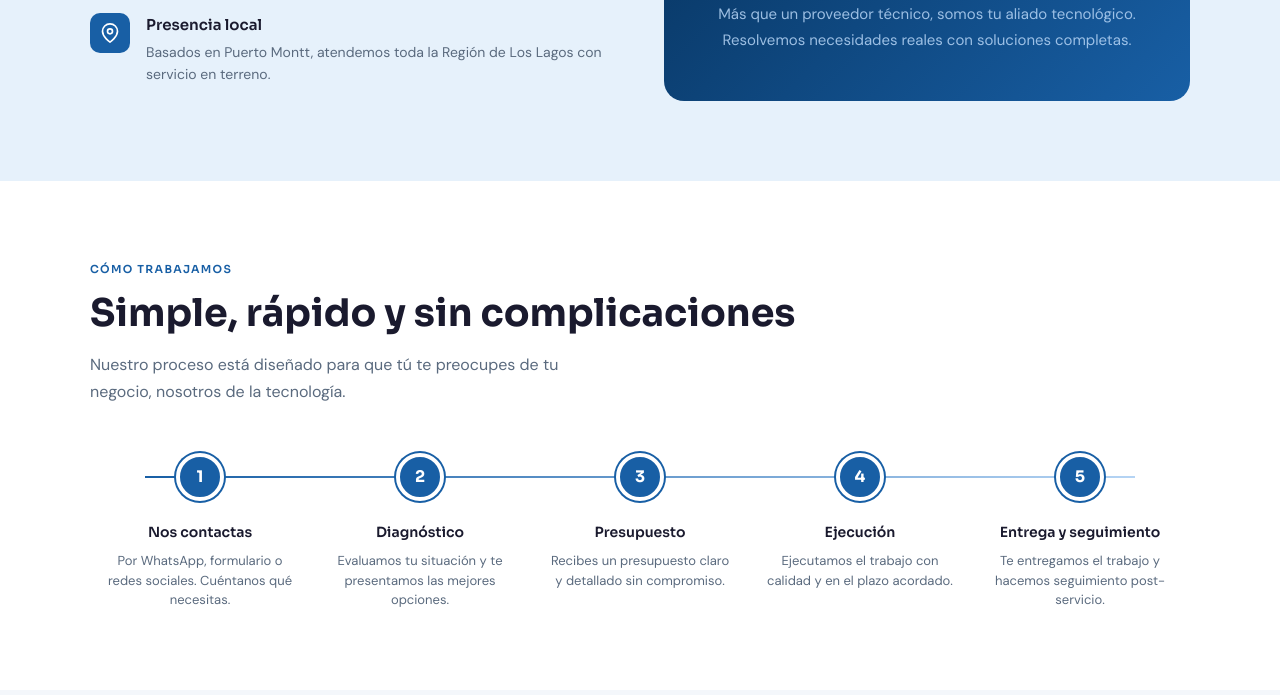
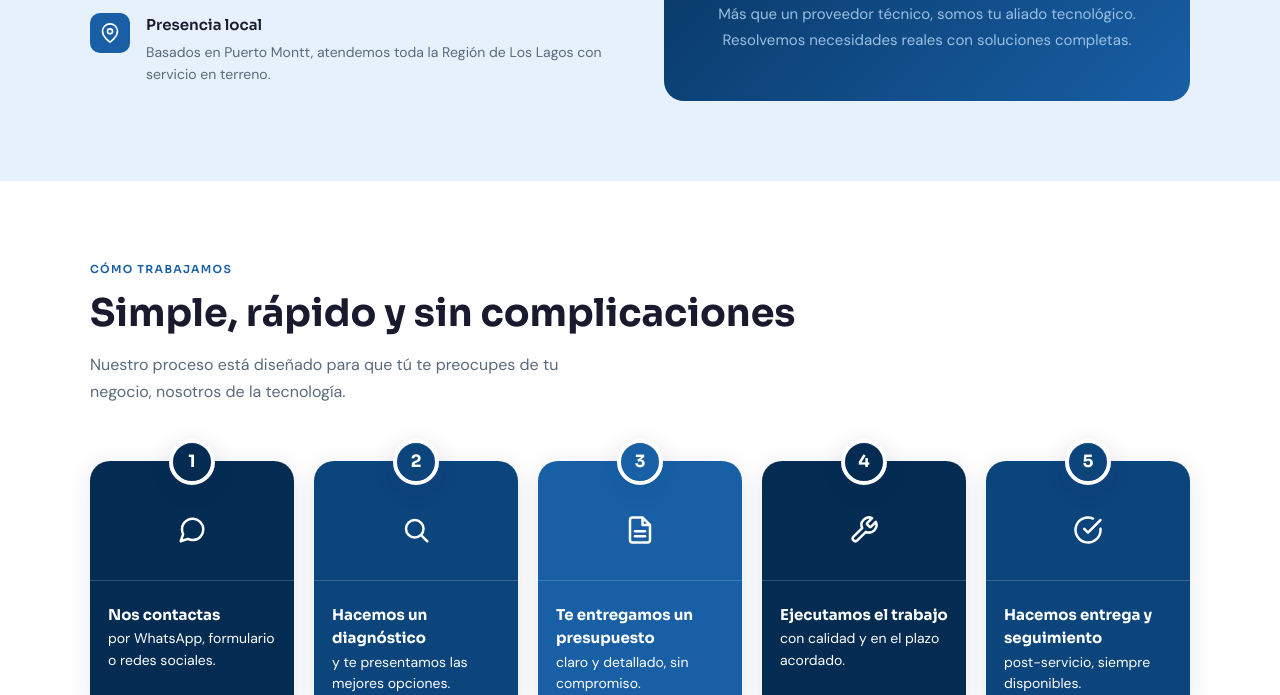
Before and after one commit to AngelToledo9/alto-web, a plain HTML site: page index.html in a window 1280 px wide. Shown: the part 2102-2797 px from the top of the page. Drawn offline with Linux system fonts and the light colour scheme.

Commit message:
Rediseñar sección "Cómo trabajamos" con tarjetas estilo referencia
Cada paso ahora usa un icono sobre panel de color, insignia numerada
superpuesta y caja de texto, en vez de la lista con línea conectora.

Co-Authored-By: Claude Sonnet 5 <noreply@anthropic.com>

```diff
--- a/css/responsive.css
+++ b/css/responsive.css
@@ -15,6 +15,10 @@
 
   .contact-grid {
     grid-template-columns: 1fr;
+  }
+
+  .steps {
+    grid-template-columns: repeat(3, 1fr);
   }
 }
 
@@ -65,13 +69,9 @@
   }
 
   /* Steps */
-  .steps::before {
-    display: none;
-  }
-
-  .step {
-    min-width: 140px;
-    padding: 0 8px;
+  .steps {
+    grid-template-columns: repeat(2, 1fr);
+    gap: 32px 16px;
   }
 
   /* Works split – ya es una sola columna en desktop, sin cambios extra en móvil */
@@ -87,6 +87,11 @@
 
   .services-grid {
     grid-template-columns: 1fr;
+  }
+
+  .steps {
+    grid-template-columns: 1fr 1fr;
+    gap: 32px 14px;
   }
 
   .works-gallery {
--- a/css/sections.css
+++ b/css/sections.css
@@ -133,63 +133,80 @@
 
 /* ── PROCESO ── */
 .steps {
-  display: flex;
-  gap: 0;
-  margin-top: 48px;
-  position: relative;
-  flex-wrap: wrap;
+  display: grid;
+  grid-template-columns: repeat(5, 1fr);
+  gap: 28px 20px;
+  margin-top: 56px;
 }
 
-.steps::before {
-  content: '';
-  position: absolute;
-  top: 23px;
-  left: 5%;
-  right: 5%;
-  height: 2px;
-  background: linear-gradient(90deg, var(--blue-main), var(--blue-pale));
-  z-index: 0;
+.step-card {
+  position: relative;
+  display: flex;
+  flex-direction: column;
+  border-radius: var(--radius-lg);
+  box-shadow: var(--shadow);
+  transition: transform 0.25s ease, box-shadow 0.25s ease;
 }
 
-.step {
-  flex: 1;
-  min-width: 160px;
-  text-align: center;
-  padding: 0 16px;
-  position: relative;
-  z-index: 1;
+.step-card:hover {
+  transform: translateY(-6px);
+  box-shadow: var(--shadow-lg);
 }
 
 .step-num {
-  width: 48px;
-  height: 48px;
+  position: absolute;
+  top: -22px;
+  left: 50%;
+  transform: translateX(-50%);
+  width: 46px;
+  height: 46px;
   border-radius: 50%;
-  background: var(--blue-main);
   color: var(--white);
   font-family: var(--font-heading);
-  font-size: 16px;
+  font-size: 17px;
   font-weight: 700;
   display: flex;
   align-items: center;
   justify-content: center;
-  margin: 0 auto 20px;
   border: 4px solid var(--bg-white);
-  box-shadow: 0 0 0 2px var(--blue-main);
+  box-shadow: var(--shadow);
+  z-index: 2;
 }
 
-.step h4 {
-  font-family: var(--font-heading);
-  font-size: 14px;
-  font-weight: 600;
-  color: var(--text);
-  margin-bottom: 8px;
+.step-visual {
+  height: 120px;
+  border-radius: var(--radius-lg) var(--radius-lg) 0 0;
+  display: flex;
+  align-items: center;
+  justify-content: center;
+  padding-top: 18px;
+  border-bottom: 1px solid rgba(255, 255, 255, 0.18);
 }
 
-.step p {
-  font-size: 13px;
-  color: var(--text-muted);
-  line-height: 1.5;
+.step-caption {
+  flex: 1;
+  border-radius: 0 0 var(--radius-lg) var(--radius-lg);
+  padding: 22px 18px;
 }
+
+.step-caption p {
+  color: var(--white);
+  font-size: 14px;
+  line-height: 1.55;
+}
+
+.step-caption strong {
+  display: block;
+  font-family: var(--font-heading);
+  font-size: 15px;
+  margin-bottom: 2px;
+}
+
+.step-card--1 .step-num, .step-card--1 .step-visual, .step-card--1 .step-caption { background: var(--blue-dark); }
+.step-card--2 .step-num, .step-card--2 .step-visual, .step-card--2 .step-caption { background: var(--blue-mid); }
+.step-card--3 .step-num, .step-card--3 .step-visual, .step-card--3 .step-caption { background: var(--blue-main); }
+.step-card--4 .step-num, .step-card--4 .step-visual, .step-card--4 .step-caption { background: var(--blue-dark); }
+.step-card--5 .step-num, .step-card--5 .step-visual, .step-card--5 .step-caption { background: var(--blue-mid); }
 
 
 /* ── PORTAFOLIO (SPLIT) ── */
--- a/index.html
+++ b/index.html
@@ -253,30 +253,65 @@
       <p class="section-sub">Nuestro proceso está diseñado para que tú te preocupes de tu negocio, nosotros de la tecnología.</p>
 
       <div class="steps">
-        <div class="step">
+        <div class="step-card step-card--1">
           <div class="step-num">1</div>
-          <h4>Nos contactas</h4>
-          <p>Por WhatsApp, formulario o redes sociales. Cuéntanos qué necesitas.</p>
+          <div class="step-visual">
+            <svg width="30" height="30" fill="none" viewBox="0 0 24 24">
+              <path d="M21 11.5a8.38 8.38 0 01-.9 3.8 8.5 8.5 0 01-7.6 4.7 8.38 8.38 0 01-3.8-.9L3 21l1.9-5.7a8.38 8.38 0 01-.9-3.8 8.5 8.5 0 014.7-7.6 8.38 8.38 0 013.8-.9h.5a8.48 8.48 0 018 8v.5z" stroke="#fff" stroke-width="2" stroke-linecap="round" stroke-linejoin="round"/>
+            </svg>
+          </div>
+          <div class="step-caption">
+            <p><strong>Nos contactas</strong> por WhatsApp, formulario o redes sociales.</p>
+          </div>
         </div>
-        <div class="step">
+        <div class="step-card step-card--2">
           <div class="step-num">2</div>
-          <h4>Diagnóstico</h4>
-          <p>Evaluamos tu situación y te presentamos las mejores opciones.</p>
+          <div class="step-visual">
+            <svg width="30" height="30" fill="none" viewBox="0 0 24 24">
+              <circle cx="11" cy="11" r="7" stroke="#fff" stroke-width="2"/>
+              <line x1="21" y1="21" x2="16.65" y2="16.65" stroke="#fff" stroke-width="2" stroke-linecap="round"/>
+            </svg>
+          </div>
+          <div class="step-caption">
+            <p><strong>Hacemos un diagnóstico</strong> y te presentamos las mejores opciones.</p>
+          </div>
         </div>
-        <div class="step">
+        <div class="step-card step-card--3">
           <div class="step-num">3</div>
-          <h4>Presupuesto</h4>
-          <p>Recibes un presupuesto claro y detallado sin compromiso.</p>
+          <div class="step-visual">
+            <svg width="30" height="30" fill="none" viewBox="0 0 24 24">
+              <path d="M14 2H6a2 2 0 00-2 2v16a2 2 0 002 2h12a2 2 0 002-2V8z" stroke="#fff" stroke-width="2" stroke-linejoin="round"/>
+              <polyline points="14 2 14 8 20 8" stroke="#fff" stroke-width="2" stroke-linejoin="round"/>
+              <line x1="8" y1="13" x2="16" y2="13" stroke="#fff" stroke-width="2" stroke-linecap="round"/>
+              <line x1="8" y1="17" x2="16" y2="17" stroke="#fff" stroke-width="2" stroke-linecap="round"/>
+            </svg>
+          </div>
+          <div class="step-caption">
+            <p><strong>Te entregamos un presupuesto</strong> claro y detallado, sin compromiso.</p>
+          </div>
         </div>
-        <div class="step">
+        <div class="step-card step-card--4">
           <div class="step-num">4</div>
-          <h4>Ejecución</h4>
-          <p>Ejecutamos el trabajo con calidad y en el plazo acordado.</p>
+          <div class="step-visual">
+            <svg width="30" height="30" fill="none" viewBox="0 0 24 24">
+              <path d="M14.7 6.3a1 1 0 000 1.4l1.6 1.6a1 1 0 001.4 0l3.77-3.77a6 6 0 01-7.94 7.94l-6.91 6.91a2.12 2.12 0 01-3-3l6.91-6.91a6 6 0 017.94-7.94z" stroke="#fff" stroke-width="2" stroke-linejoin="round"/>
+            </svg>
+          </div>
+          <div class="step-caption">
+            <p><strong>Ejecutamos el trabajo</strong> con calidad y en el plazo acordado.</p>
+          </div>
         </div>
-        <div class="step">
+        <div class="step-card step-card--5">
           <div class="step-num">5</div>
-          <h4>Entrega y seguimiento</h4>
-          <p>Te entregamos el trabajo y hacemos seguimiento post-servicio.</p>
+          <div class="step-visual">
+            <svg width="30" height="30" fill="none" viewBox="0 0 24 24">
+              <path d="M22 11.08V12a10 10 0 11-5.93-9.14" stroke="#fff" stroke-width="2" stroke-linecap="round"/>
+              <polyline points="22 4 12 14.01 9 11.01" stroke="#fff" stroke-width="2" stroke-linecap="round" stroke-linejoin="round"/>
+            </svg>
+          </div>
+          <div class="step-caption">
+            <p><strong>Hacemos entrega y seguimiento</strong> post-servicio, siempre disponibles.</p>
+          </div>
         </div>
       </div>
     </div>
```
